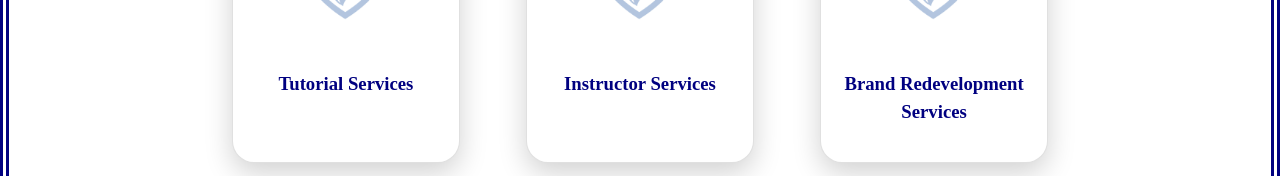
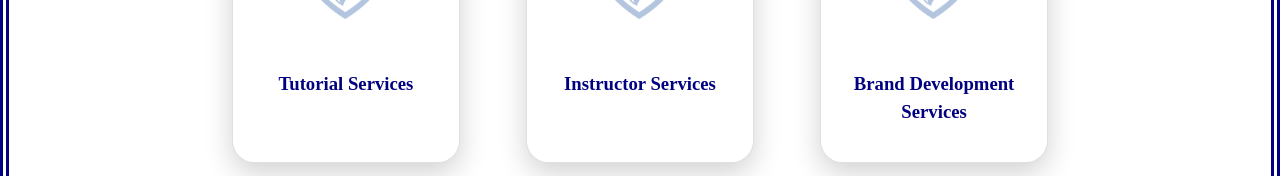
Before and after one commit to git-hubba-hubba/jvlivnStratosphere, a React (Vite) app: page /about in a window 1280 px wide. Shown: the part 1604-1780 px from the top of the page. Built offline with nearby package versions, Linux system fonts and the light colour scheme; a web font is replaced by a local one.

Commit message:
uppdate&remodel:

```diff
--- a/src/pages/Contact.jsx
+++ b/src/pages/Contact.jsx
@@ -78,7 +78,7 @@ function Contact() {
       pricing: "Half-Day Workshop: $800 – $1,500",
     },
     {
-      title: "Brand Redevelopment",
+      title: "Brand Development",
       image: "/images/brand-redevelopment.jpg",
       features: [
         "Brand identity refresh",
```
